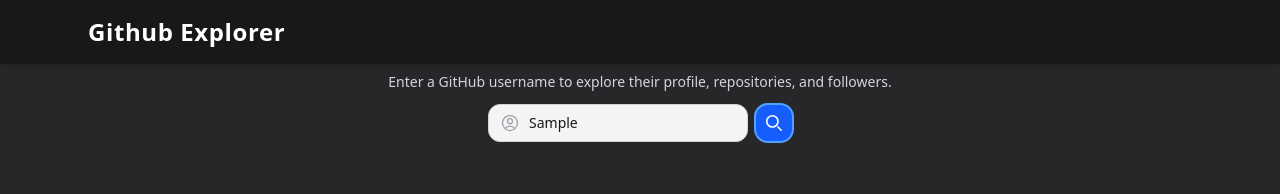
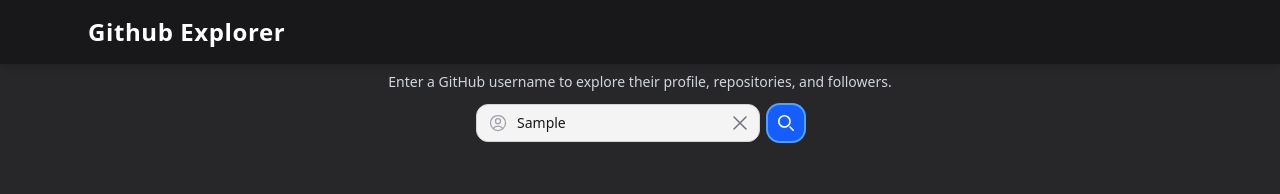
Before and after one commit to john-papani/github-explorer, a Next.js app: page / in a window 1280 px wide. Both pictures are taken after typing "Sample" into the empty fields and a click on the button "Search". Shown: the top 194 px of the page. Built offline with nearby package versions, Linux system fonts and the light colour scheme; no server answers.

Commit message:
Add clear button in search input

```diff
--- a/src/app/Components/GitHubUserSearch.js
+++ b/src/app/Components/GitHubUserSearch.js
@@ -48,11 +48,35 @@
             id="github-search"
             value={username}
             onChange={(e) => setUsername(e.target.value)}
-            className={`pl-10 pr-4 py-2 w-full text-sm rounded-xl bg-zinc-100 dark:bg-zinc-800 text-zinc-900 dark:text-white border ${
+            className={`pl-10 pr-10 py-2 w-full text-sm rounded-xl bg-zinc-100 dark:bg-zinc-800 text-zinc-900 dark:text-white border ${
               error ? "border-red-500" : "border-zinc-300 dark:border-zinc-600"
             } focus:ring-blue-500 focus:border-blue-500 dark:placeholder-zinc-400`}
             placeholder="e.g. john-papani"
           />
+          {/* Clear Button */}
+          {username && (
+            <button
+              type="button"
+              onClick={() => setUsername("")}
+              className="absolute right-2 top-1/2 -translate-y-1/2 text-zinc-500 hover:text-zinc-700 dark:hover:text-white hover:cursor-pointer transition"
+              aria-label="Clear search"
+            >
+              <svg
+                xmlns="http://www.w3.org/2000/svg"
+                fill="none"
+                viewBox="0 0 24 24"
+                strokeWidth="1.5"
+                stroke="currentColor"
+                className="size-6"
+              >
+                <path
+                  strokeLinecap="round"
+                  strokeLinejoin="round"
+                  d="M6 18 18 6M6 6l12 12"
+                />
+              </svg>
+            </button>
+          )}
         </div>
         <button
           type="submit"
```
